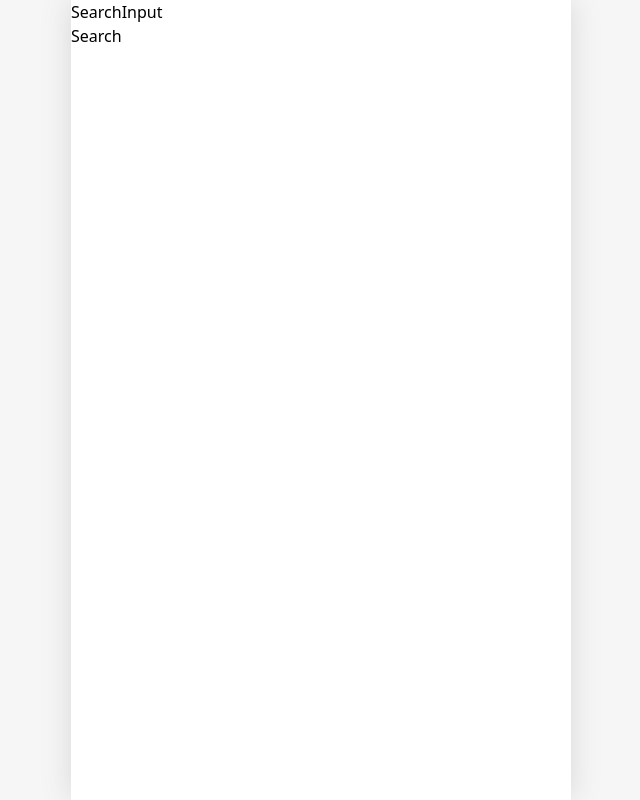
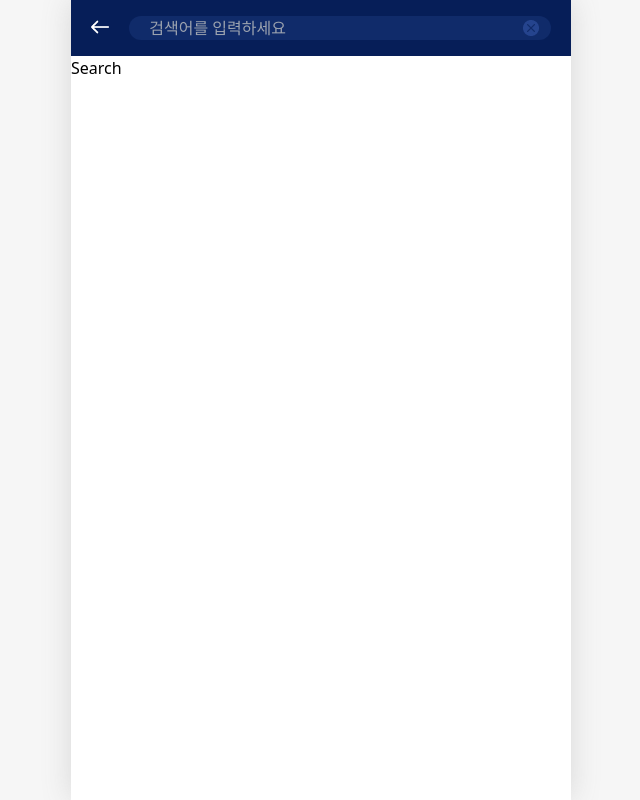
Before and after one commit to littlebreeze/Refesta, a React (Vite) app in the folder client/: page /search in a window 1280 px wide. Shown: the whole page, without its empty margins (319-959 px from the left). Built offline with nearby package versions, Linux system fonts and the light colour scheme.

Commit message:
💄 design(fe): 검색 layout 헤더(인풋) UI 구현

```diff
--- a/client/src/components/search/SearchInput.jsx
+++ b/client/src/components/search/SearchInput.jsx
@@ -1,4 +1,38 @@
+import { Link } from 'react-router-dom';
+
+import backspace from '../../assets/backspace.png';
+import x_btn from '../../assets/x_btn.png';
+import { useState } from 'react';
+
 const SearchInput = () => {
-  return <div>SearchInput</div>;
+  const [keyword, setKeyword] = useState('');
+
+  const onChangeKeyword = (e) => {
+    setKeyword(e.target.value);
+  };
+
+  return (
+    <header className='py-4 bg-ourIndigo'>
+      <div className='flex items-center'>
+        {/* 뒤로 가기 버튼 */}
+        <div className='w-5 h-5 ml-5'>
+          <Link to='/' className='cursor-pointer'>
+            <img src={backspace} alt='Logo' />
+          </Link>
+        </div>
+        {/* 검색 인풋 */}
+        <div className='relative w-full px-5'>
+          <input
+            type='text'
+            value={keyword}
+            onChange={onChangeKeyword}
+            placeholder='검색어를 입력하세요'
+            className='bg-[#102B6A] w-full rounded-full text-white pl-5 pr-8'
+          />
+          <img className='absolute bottom-1 right-8' src={x_btn} />
+        </div>
+      </div>
+    </header>
+  );
 };
 export default SearchInput;
--- a/client/src/components/start/ProfileInfo.jsx
+++ b/client/src/components/start/ProfileInfo.jsx
@@ -1,5 +1,3 @@
-import instance from '../../util/intercepter';
-
 import { useLocation } from 'react-router-dom';
 import defaultImg from '../../assets/default_img.jpg';
 import editPencil from '../../assets/edit_pencil.png';
@@ -11,7 +9,7 @@ const ProfileInfo = ({ setStep, stepParam }) => {
 
   const getUserProfile = async () => {
     try {
-      const response = await instance.get('/login');
+      //const response = await instance.get('/login');
     } catch (error) {
       console.log(error);
     }
@@ -34,7 +32,7 @@ const ProfileInfo = ({ setStep, stepParam }) => {
       <div className='relative w-full p-2'>
         <img className='w-full rounded-full' src={defaultImg} />
         <div
-          className='absolute bottom-5 right-2 overflow-hidden flex justify-center bg-[#D9D9D9] rounded-full w-12 h-12 cursor-pointer'
+          className='absolute bottom-5 right-2 overflow-hidden flex justify-center bg-[#D9D9D9] rounded-full w-10 h-10 cursor-pointer'
           onClick={() => {
             alert('사진 선택');
           }}
```
Also changed, not shown: client/src/assets/backspace.png (added), client/src/assets/x_btn.png (added).
